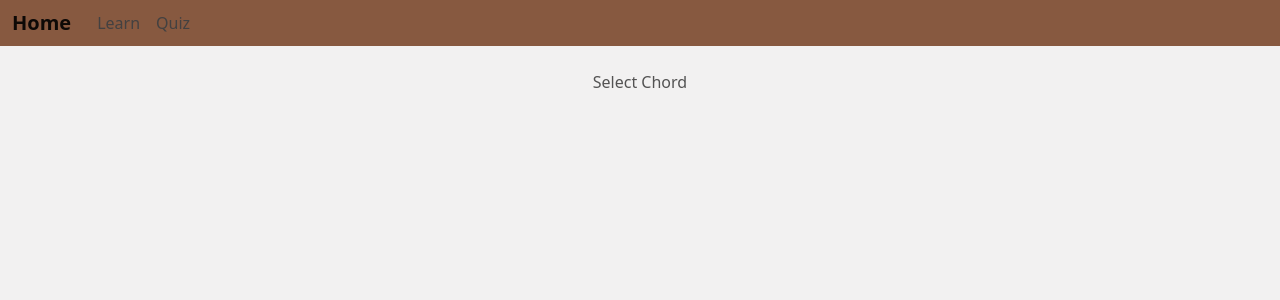
After one commit to SamuelLaki/guitar-learning-app, a Flask app: page /learn in a window 1280 px wide. The commit adds this page. Shown: the top 300 px of the page. Run offline with Flask 3, Linux system fonts and the light colour scheme; some libraries are stand-ins or nearby versions.

Commit message:
Created an unfinished Learn page and changed nav bar color

```diff
--- a/static/main.css
+++ b/static/main.css
@@ -1,13 +1,17 @@
 body {
     background-color: #dedbdb5e;
     color: #434141;
+}
+
+.navigationBar {
+    background-color: #713b1cd3;
 }
 
 .navbar-brand {
     width: 35px;  /* Adjust size */
     height: 35px;
     margin-right: 10px;
-    stroke: #434141;
+    color: #434141;
 }
 
 .navbar-nav .nav-item .nav-link {
@@ -33,3 +37,8 @@ body {
     margin-right: auto;
     object-fit: contain;
 }
+
+.selectChordText {
+    text-align: center;
+    color: rgba(0, 0, 0, 0.659);
+}
--- a/templates/layout.html
+++ b/templates/layout.html
@@ -13,7 +13,7 @@
 </head>
 <body>
     <div class="content-wrapper">
-        <nav class="navbar navbar-expand-lg navbar-light">
+        <nav class="navbar navbar-expand-lg navbar-light navigationBar">
             <div class="container-fluid">
                 <strong><a class="navbar-brand" href="{{ url_for('homepage') }}">Home</a></strong>
 
--- /dev/null
+++ b/templates/learn.html
@@ -0,0 +1,7 @@
+{% extends "layout.html" %}
+
+{% block title %}Learn{% endblock %}
+
+{% block content %}
+    <div class="selectChordText">Select Chord</div>
+{% endblock %}
```
